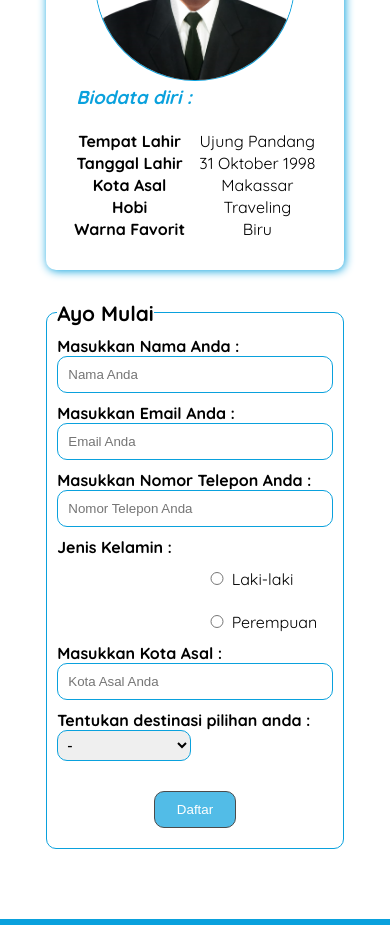
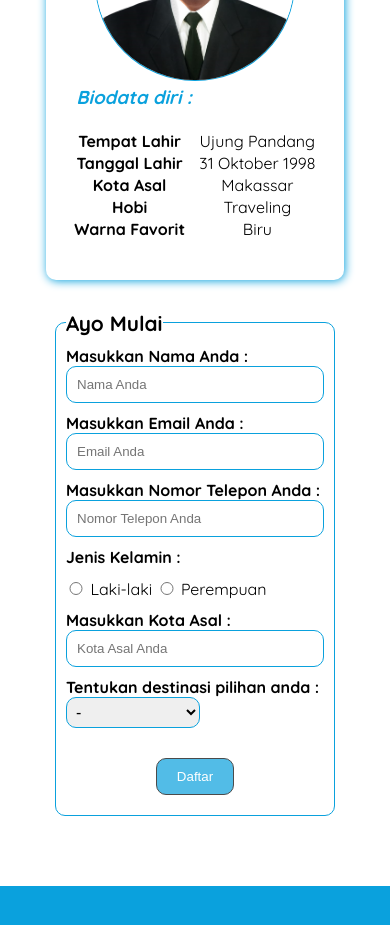
Before and after one commit to Brk031/jokka-travel, a plain HTML site: page index.html in a window 390 px wide. Shown: the part 2423-3348 px from the top of the page. Drawn offline with Linux system fonts and the light colour scheme.

Commit message:
Update style.css

```diff
--- a/style.css
+++ b/style.css
@@ -236,7 +236,6 @@ aside{
       border: 1px solid #0AA1DD;
       width: 200px;
 }
-
 .input{
       width: 80%;
       margin: auto 10px 10px auto;
@@ -486,7 +485,7 @@ footer{
       }
       .profile{
             width: 85%;
-            height: 450px;
+            height: 460px;
             margin-bottom: 30px;
       }
       .profile section h3{
@@ -494,10 +493,7 @@ footer{
       }
       .input{
             margin: auto;
-            width: 85%;
-      }
-      fieldset .jk input[type=radio]{
-            margin-left: 150px;
+            width: 80%;
       }
       footer{
             display: fl;
```
